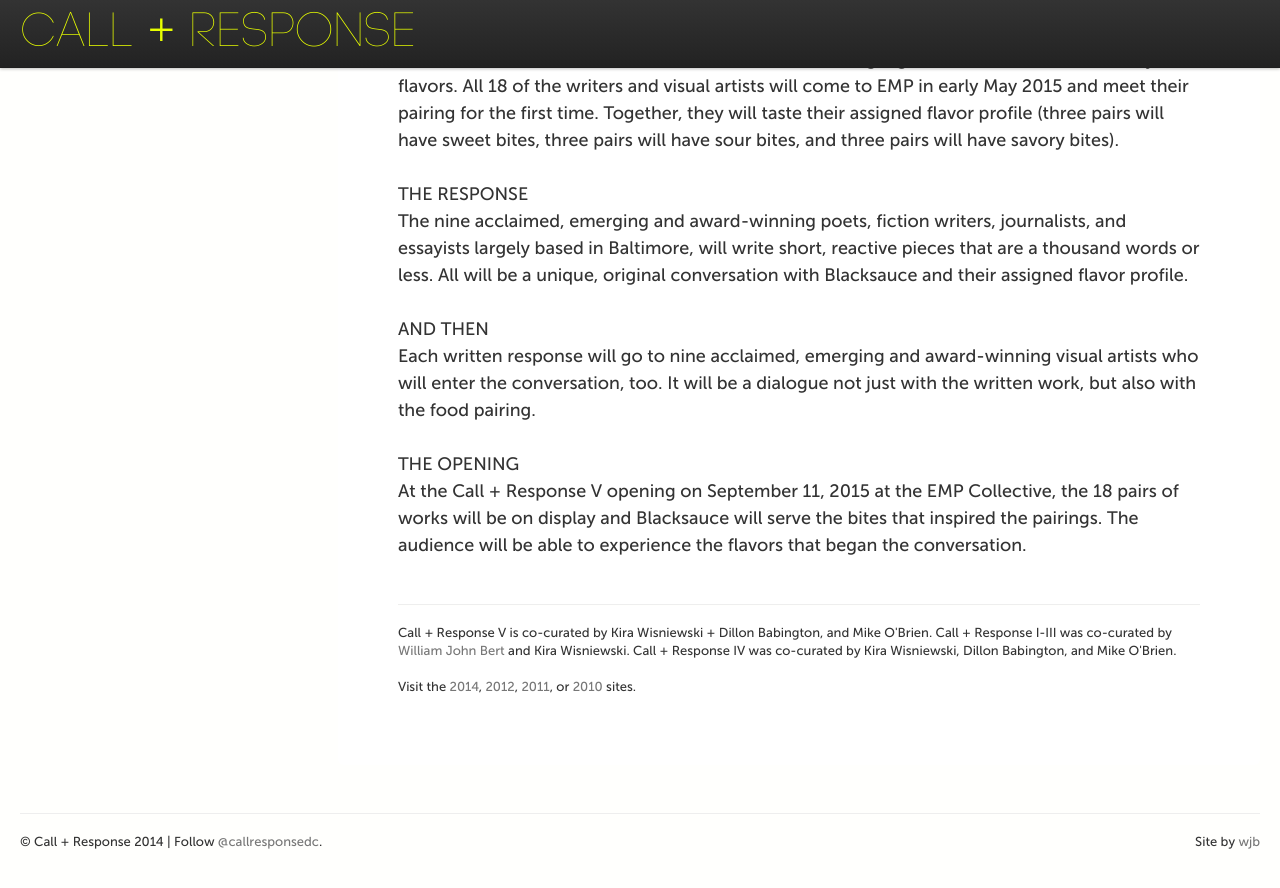
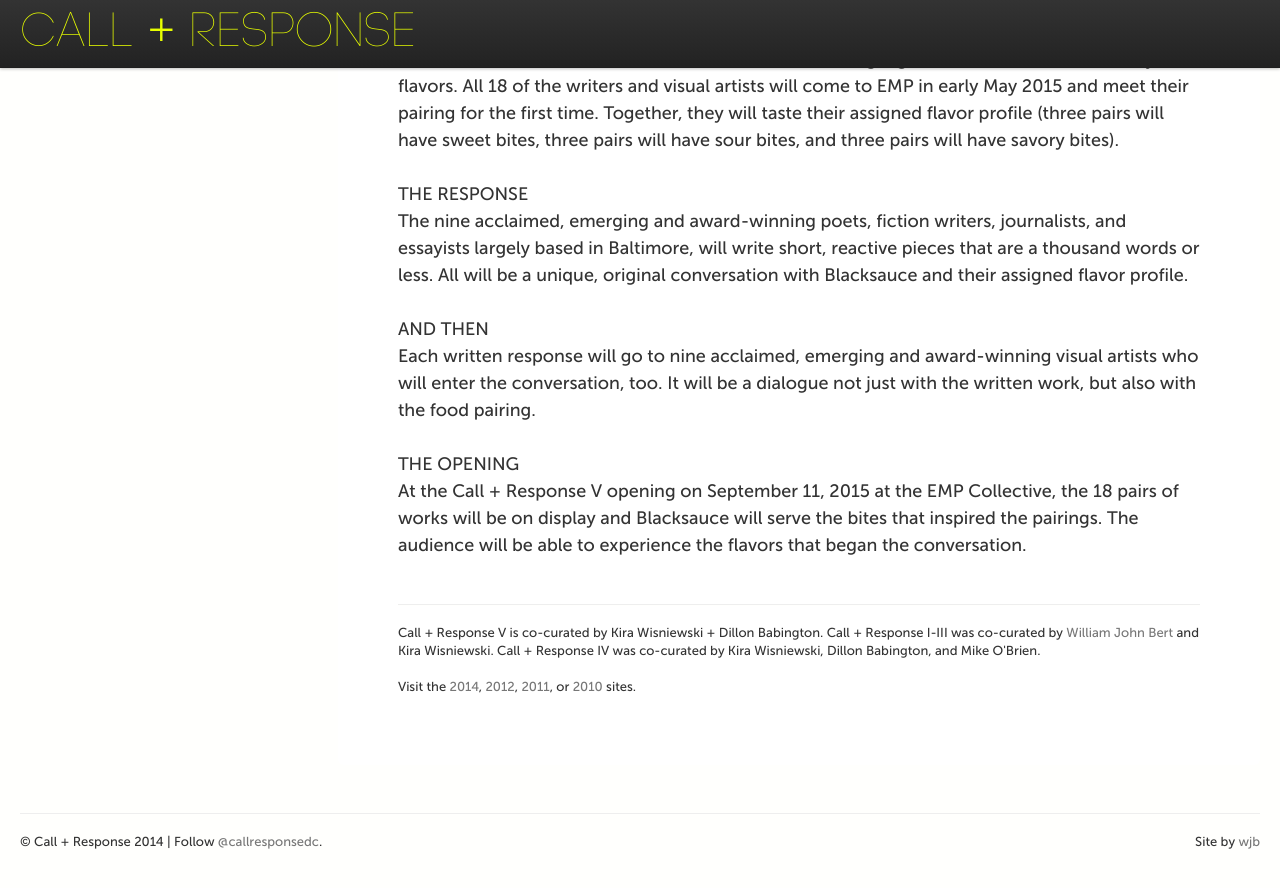
Before and after one commit to callandresponsedc/callandresponsedc, a Jekyll site: the page built from about/index.html, in a window 1280 px wide and 900 px high, scrolled down 520 px. Shown: the top 888 px of the window. Built offline with Jekyll 4.4.1, drawn with Linux system fonts in a browser that asks for light colours; Markdown is read by kramdown in place of the engine named in the settings; comment, search, counter and statistics services are not loaded.

Commit message:
Update index.html

```diff
--- a/about/index.html
+++ b/about/index.html
@@ -23,8 +23,7 @@ THE OPENING <br/>
 At the Call + Response V opening on September 11, 2015 at the EMP Collective, the 18 pairs of works will be on display and Blacksauce will serve the bites that inspired the pairings. The audience will be able to experience the flavors that began the conversation.
  <br/> <br/>
 <hr>
-  Call + Response V is co-curated
-  by Kira Wisniewski + Dillon Babington, and Mike O'Brien.
+  Call + Response V is co-curated by Kira Wisniewski + Dillon Babington.
 
   Call + Response I-III was co-curated by
   <a href="http://www.williamjohnbert.com/">William John Bert
```
